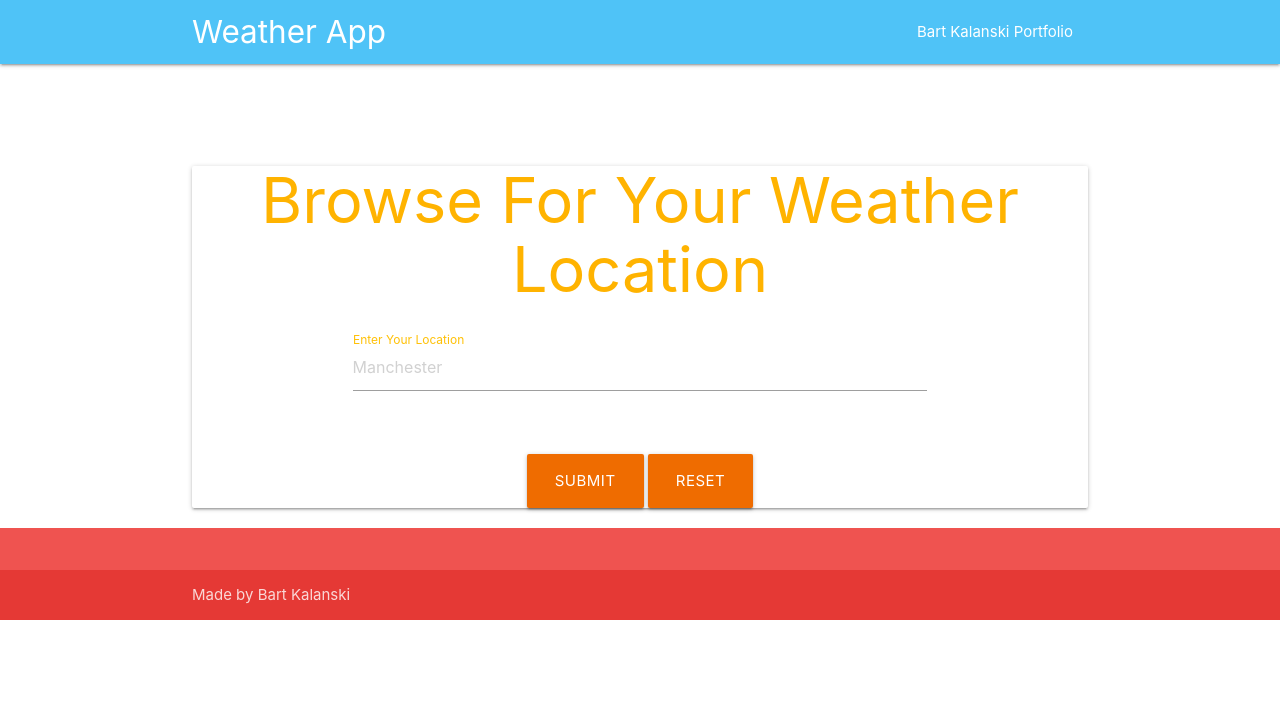
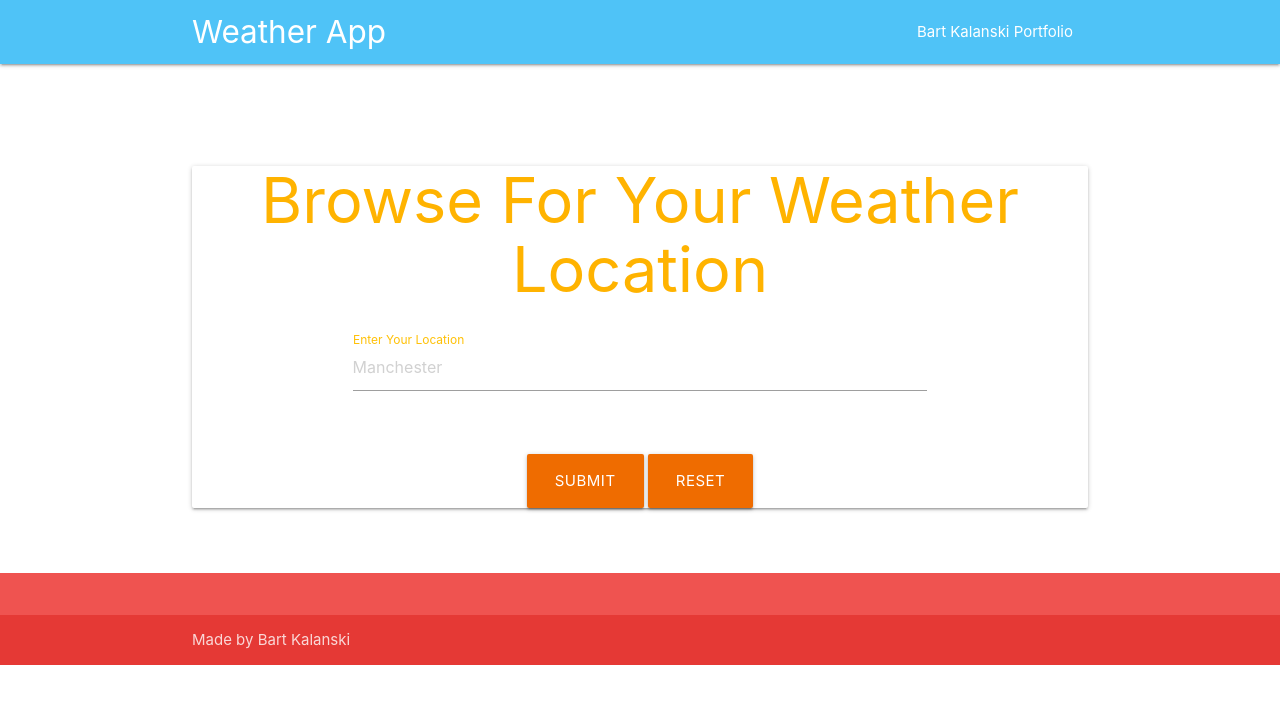
Before and after one commit to bartkalanski/weather-app, a plain HTML site: page index.html in a window 1280 px wide. Drawn offline with nearby package versions, Linux system fonts and the light colour scheme.

Commit message:
added styling to the footer

```diff
--- a/index.html
+++ b/index.html
@@ -14,6 +14,8 @@
 </head>
 
 <body>
+    <div id="page-container">
+        <div id="content-wrap">
             <!--Navbar-->
             <nav class="light-blue lighten-2" role="navigation">
                 <div class="nav-wrapper container"><a id="logo-container" href="#" class="brand-logo">Weather App</a>
@@ -45,6 +47,7 @@
                     </div>
                 </div>
             </div>
+        </div><br><br>
 
         <!--Footer-->
         <footer class="page-footer red lighten-1"><br>
@@ -53,9 +56,8 @@
                     Made by Bart Kalanski
                 </div>
             </div>
-    </footer>
-
-
+        </footer id="footer">
+    </div>
     <!--  Scripts-->
     <script src="https://code.jquery.com/jquery-2.1.1.min.js"></script>
     <script src="js/materialize.js"></script>
--- a/styles.css
+++ b/styles.css
@@ -3,3 +3,19 @@ body {
     margin: 0;
     padding: 0;
 }
+
+#page-container {
+    position: relative;
+    min-height: 100vh;
+}
+
+#content-wrap {
+    padding-bottom: 2.5rem;
+}
+
+#footer {
+    position: absolute;
+    bottom: 0;
+    width: 100%;
+    height: 2.5rem;
+}
```
Lines whose indentation alone changed are shown as unchanged.
